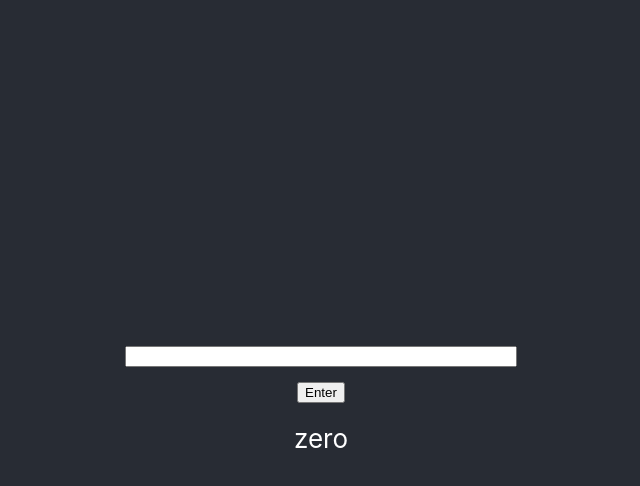
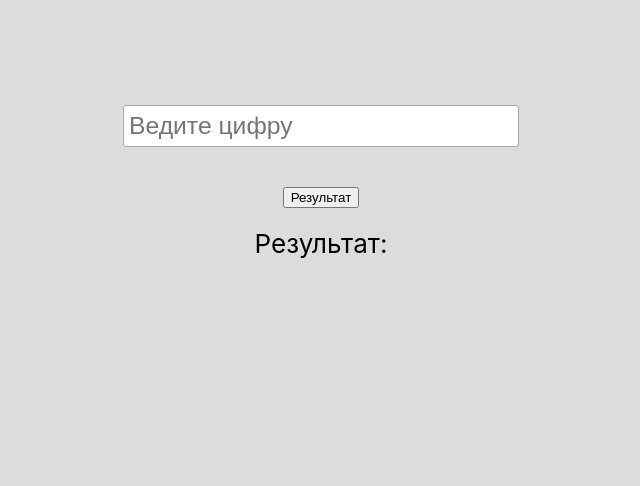
Before and after one commit to DmitryDor/number_to_a_string, a React (Create React App) app: page / in a window 1280 px wide. Shown: the top 486 px of the page, without its empty margins (319-959 px from the left). Built offline with nearby package versions, Linux system fonts and the light colour scheme.

Commit message:
1.5 Refactor1

```diff
--- a/package.json
+++ b/package.json
@@ -2,6 +2,7 @@
   "name": "my-app",
   "version": "0.1.0",
   "private": true,
+  "homepage": "https://DmitryDor.github.io/number_to_a_string",
   "dependencies": {
     "@testing-library/jest-dom": "^5.11.4",
     "@testing-library/react": "^11.1.0",
@@ -10,6 +11,7 @@
     "@types/node": "^12.0.0",
     "@types/react": "^17.0.0",
     "@types/react-dom": "^17.0.0",
+    "gh-pages": "^3.2.3",
     "react": "^17.0.2",
     "react-dom": "^17.0.2",
     "react-scripts": "4.0.3",
@@ -20,7 +22,9 @@
     "start": "react-scripts start",
     "build": "react-scripts build",
     "test": "react-scripts test",
-    "eject": "react-scripts eject"
+    "eject": "react-scripts eject",
+    "predeploy": "yarn run build",
+    "deploy": "gh-pages -d build"
   },
   "eslintConfig": {
     "extends": [
--- a/src/App.css
+++ b/src/App.css
@@ -1,26 +1,3 @@
 .App {
   text-align: center;
 }
-
-
-
-.App-header {
-  background-color: #282c34;
-  min-height: 100vh;
-  display: flex;
-  flex-direction: column;
-  align-items: center;
-  justify-content: center;
-  font-size: calc(10px + 2vmin);
-  color: white;
-}
-.inputType {
-  min-width: 30%;
-  margin-bottom: 15px;
-}
-.buttonType {
-  margin-bottom: 20px;
-}
-.resultType {
-  text-decoration: aqua;
-}
--- /dev/null
+++ b/src/ComponentForProcessingNumericValues.css
@@ -0,0 +1,32 @@
+.container {
+    background-color: gainsboro;
+    min-height: 100vh;
+    display: flex;
+    flex-direction: column;
+    align-items: center;
+    justify-content: start;
+    font-size: calc(10px + 2vmin);
+    color: white;
+}
+
+.inputType {
+    border: 1px solid #aaa;
+    margin: 80px 0 40px 0;
+    padding: 5px;
+    border-radius: 3px;
+    width: 30%;
+    min-height: 30px;
+    display:inline-block;
+    font-size: 95%;
+}
+
+.buttonType {
+    margin-bottom: 20px;
+}
+.resultType {
+    color: black;
+}
+.error {
+    color: red;
+    margin-bottom: 25px;
+}
--- a/src/ComponentForProcessingNumericValues.jsx
+++ b/src/ComponentForProcessingNumericValues.jsx
@@ -1,5 +1,5 @@
 import React, {useState} from 'react';
-import './App.css';
+import './ComponentForProcessingNumericValues.css';
 import {
     billionProcessing,
     dozensProcessing,
@@ -24,8 +24,8 @@ import {
 export function ComponentForProcessingNumericValues() {
 
     let [typeValue, setTypeValue] = useState('')
-    let [error, setError] = useState(null)
-    let [figureInWords, setFigureInWords] = useState('zero')
+    let [error, setError] = useState("")
+    let [figureInWords, setFigureInWords] = useState("")
 
     const onChangeHandler = (e) => {
         const newValue = e.currentTarget.value
@@ -128,16 +128,19 @@ export function ComponentForProcessingNumericValues() {
     }
 
     return (
-        <div className="App">
-            <header className="App-header">
-                {error && <div>{error}</div>}
-                <input type="text" value={typeValue}
-                       onChange={onChangeHandler} className="inputType"
+        <header className="container">
+            <div className= 'error'>{error && <div>{error}</div>}</div>
+                <input  value={typeValue}
+                       onChange={onChangeHandler}
                        onKeyPress={onKeyPressHandler}
+                       className="inputType"
+                       placeholder= "Ведите цифру"
                 />
-                <button onClick={onClickHandler} className="buttonType">Enter</button>
-                {!error && <span className="resultType">{figureInWords}</span>}
-            </header>
-        </div>
+            <button onClick={onClickHandler} className="buttonType">Результат</button>
+            <div>
+                {!error && <span className="resultType">Результат: {figureInWords}</span>}
+            </div>
+        </header>
+
     )
 }
```
Also changed, not shown: 1 other file (tests, documents, lock files or other folders).
